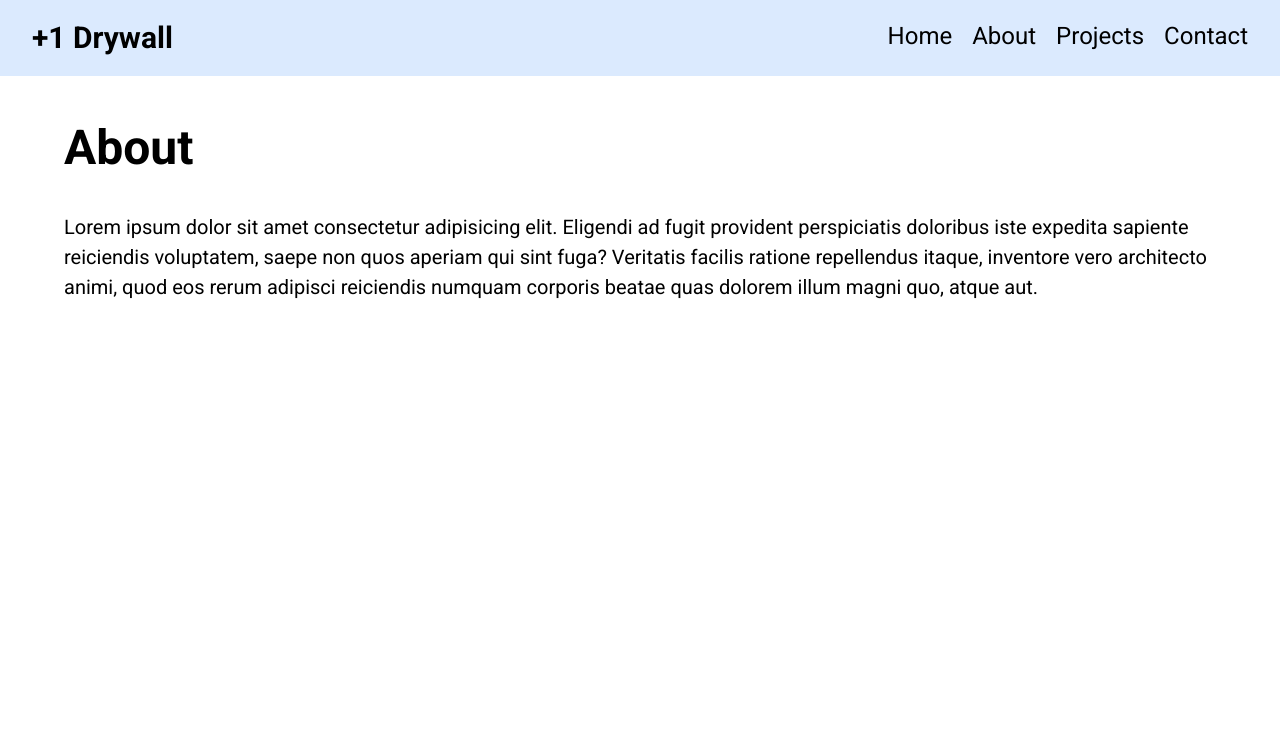
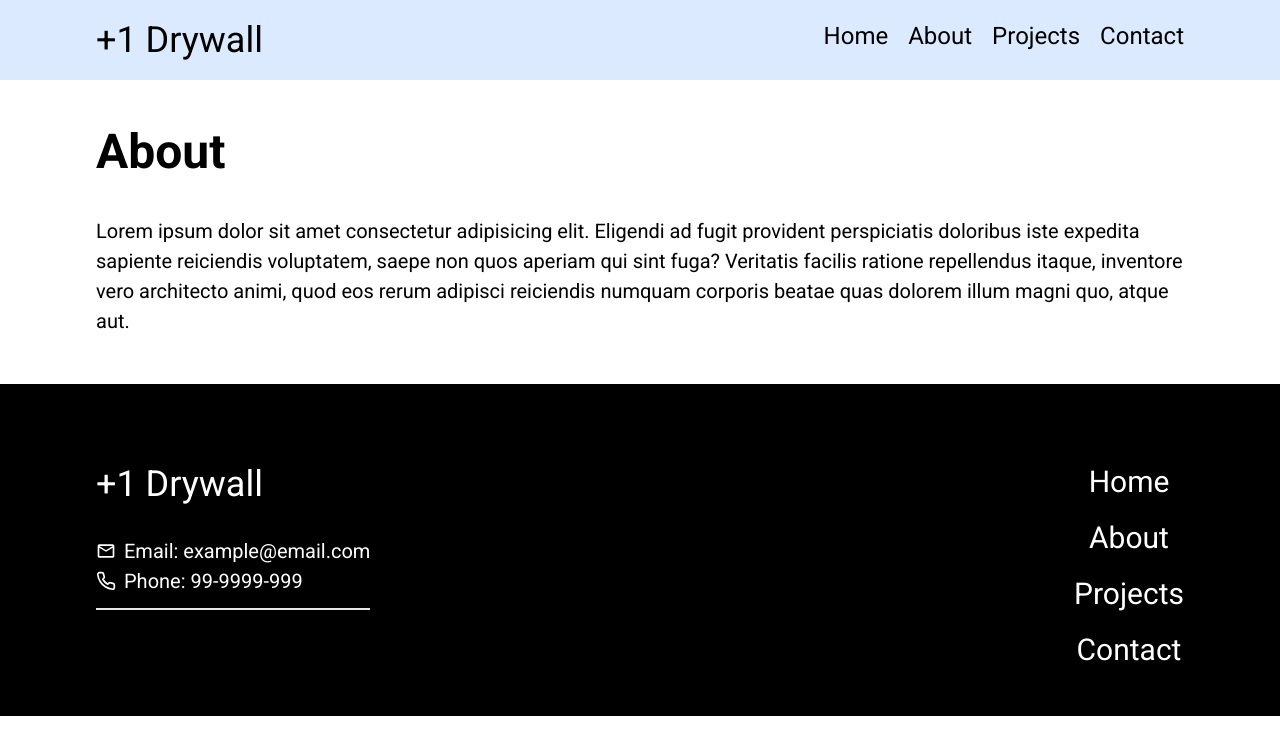
Before and after one commit to ViniDiRenzo/OnePlus, a React (Vite) app: page /about in a window 1280 px wide. Shown: the top 754 px of the page. Built offline with nearby package versions, Linux system fonts and the light colour scheme.

Commit message:
Define Footer component.

```diff
--- a/src/App.jsx
+++ b/src/App.jsx
@@ -5,6 +5,7 @@ import About from "./pages/About";
 import Projects from "./pages/Projects";
 import Contact from "./pages/Contact";
 import Navbar from "./components/Navbar";
+import Footer from "./components/Footer";
 
 const routes = (
   <Routes>
@@ -19,7 +20,8 @@ function App() {
   return (
     <>
       <Navbar />
-      <div className="block">{routes}</div>
+      <div>{routes}</div>
+      <Footer />
     </>
   );
 }
--- /dev/null
+++ b/src/components/Footer.jsx
@@ -0,0 +1,54 @@
+import React from "react";
+import { Link } from "react-router-dom";
+import { MdOutlineEmail } from "react-icons/md";
+import { LuPhone } from "react-icons/lu";
+
+function Footer() {
+  return (
+    <>
+      <footer className="block pt-20 pb-12 flex flex-col gap-12 bg-black text-white  md:flex-row md:justify-between">
+        <div className="border-b-2 border-color-white w-max h-max pb-3 mx-auto md:mx-0">
+          <div className="text-4xl mb-8">
+            <Link to="/">+1 Drywall</Link>
+          </div>
+          <p className="flex justify-center items-center md:justify-start">
+            <span className="w-5 mr-2">
+              <MdOutlineEmail />
+            </span>
+            Email: example@email.com
+          </p>
+          <p className="flex justify-center items-center md:justify-start">
+            <span className="w-5 mr-2">
+              <LuPhone />
+            </span>
+            Phone: 99-9999-999
+          </p>
+        </div>
+        <ul className="text-center text-3xl flex flex-col gap-5">
+          <li>
+            <Link className="hover:opacity-70" to="/">
+              Home
+            </Link>
+          </li>
+          <li>
+            <Link className="hover:opacity-70" to="/about">
+              About
+            </Link>
+          </li>
+          <li>
+            <Link className="hover:opacity-70" to="/projects">
+              Projects
+            </Link>
+          </li>
+          <li>
+            <Link className="hover:opacity-70" to="/contact">
+              Contact
+            </Link>
+          </li>
+        </ul>
+      </footer>
+    </>
+  );
+}
+
+export default Footer;
--- a/src/components/Navbar.jsx
+++ b/src/components/Navbar.jsx
@@ -7,7 +7,9 @@ function Navbar() {
 
   return (
     <nav className="block py-5 bg-blue-100 flex justify-between relative">
-      <div className="text-3xl font-bold">+1 Drywall</div>
+      <div className="text-4xl">
+        <Link to="/">+1 Drywall</Link>
+      </div>
       <Hamburger open={open} setOpen={setOpen} />
       <div
         className={`bg-blue-100 duration-300 p-6 absolute top-16 left-0 right-0 md:p-0 md:static md:translate-x-0 ${
--- a/src/index.css
+++ b/src/index.css
@@ -16,7 +16,7 @@
 
 @layer components {
   .block {
-    @apply px-8 pt-6 pb-12 text-center md:text-left
+    @apply px-8 py-12 text-center md:px-16 xl:px-24 md:text-left
   }
 
   .header {
```
Also changed, not shown: src/components/Logo.jsx (added, +10 -0 lines).
